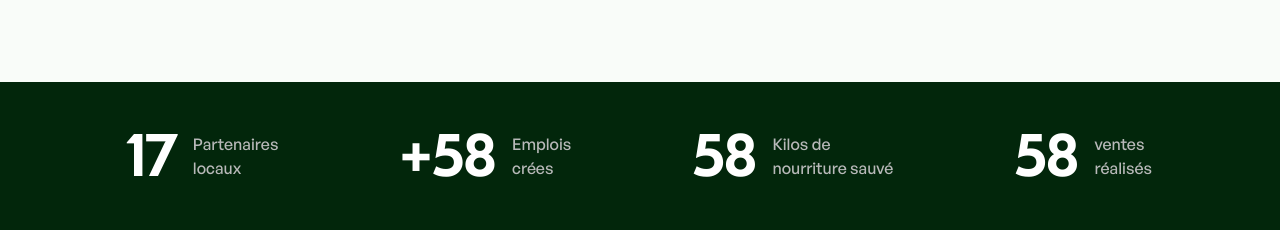
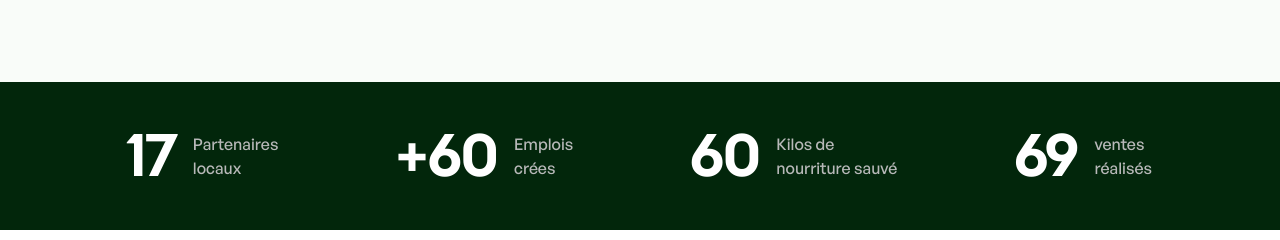
Before and after one commit to KiritoEM/lokaly-POESAM-website, a Next.js app: page / in a window 1280 px wide. Shown: the part 820-1060 px from the top of the page. Built offline with nearby package versions, Linux system fonts and the light colour scheme.

Commit message:
add auto-incrementation to brand

```diff
--- a/src/components/Brand.tsx
+++ b/src/components/Brand.tsx
@@ -17,7 +17,7 @@ const Brand = (): JSX.Element => {
             prevCount < overviewData[index] ? prevCount + 1 : prevCount
           )
         );
-      }, 100);
+      }, 40);
 
       return () => clearInterval(interval);
     }
```
